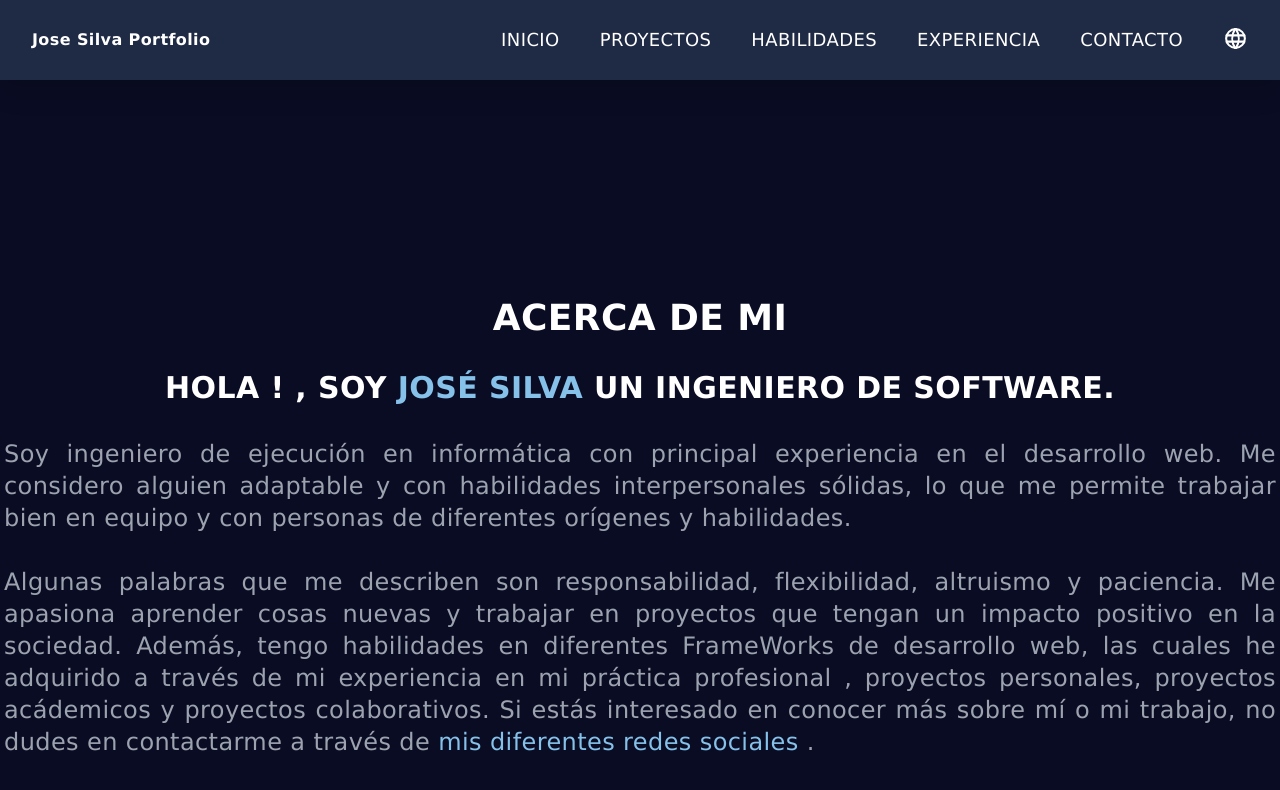
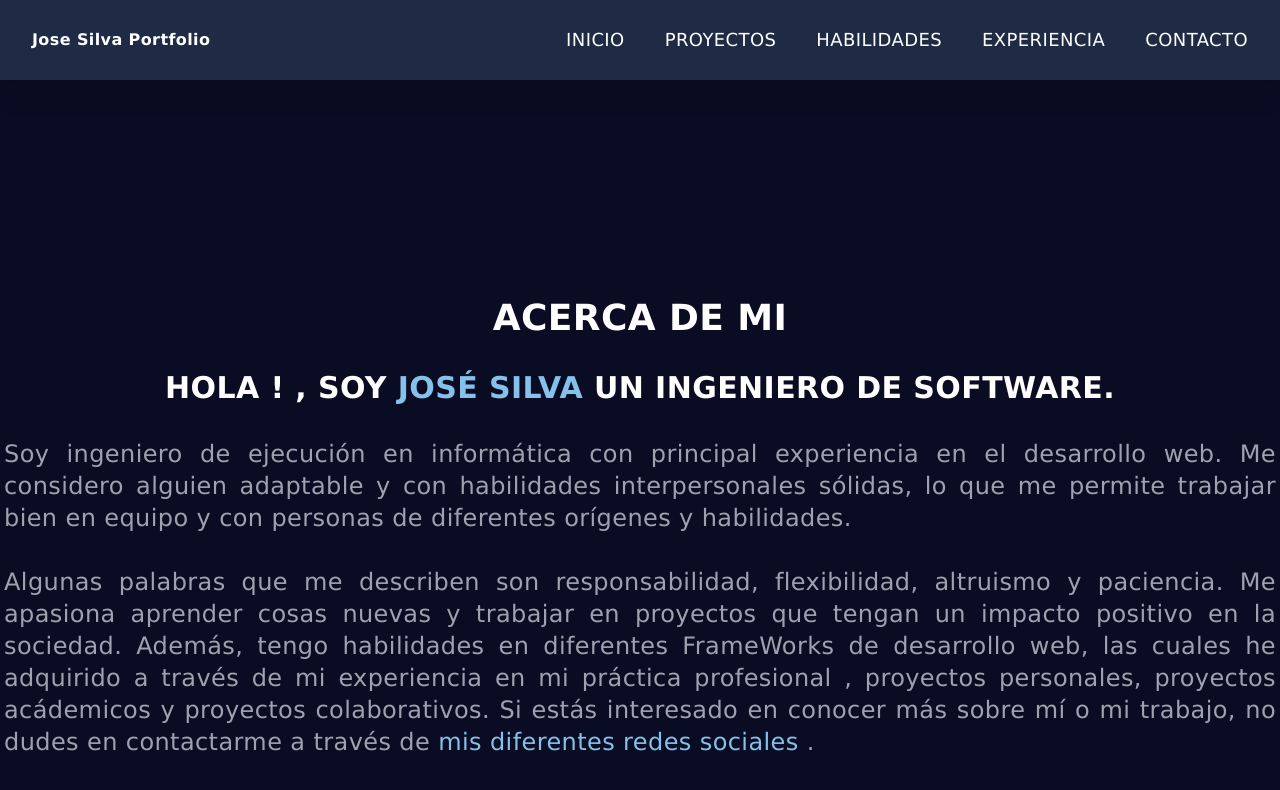
Before and after one commit to ShindouAstrea/portfolio-nextjs-version, a Next.js app: page / in a window 1280 px wide. Shown: the top 790 px of the page. Built offline with nearby package versions, Linux system fonts and the light colour scheme.

Commit message:
fix: desuso y estilo

```diff
--- a/src/components/NavBar.component.tsx
+++ b/src/components/NavBar.component.tsx
@@ -35,9 +35,10 @@ export default function NavBar() {
                         <Link href='/contact'>
                             <li className='ml-10 text-lg uppercase hover:border-b hover:text-[#85c1e9]'>Contacto</li>
                         </Link>
-                        <li className='ml-10 text-lg uppercase hover:border-b hover:text-[#85c1e9]'>
+                        {/* DISABLED TEMPORALMENTE */}
+                        {/* <li className='ml-10 text-lg uppercase hover:border-b hover:text-[#85c1e9]'>
                             <TbWorld size={25} />
-                        </li>
+                        </li> */}
                     </ul>
                     <div onClick={handlerNavBar} className='md:hidden cursor-pointer'>
                         <CgMenu size={25} />
@@ -56,7 +57,7 @@ export default function NavBar() {
                                             <TbWorld size={25} />
                                         </li>
                                         <Link href="/">
-                                            <li className="py-4text-base">Inicio </li>
+                                            <li className="py-4 text-base">Inicio </li>
                                         </Link>
                                         <Link href="/projects">
                                             <li className="py-4 text-base">Proyectos</li>
```
